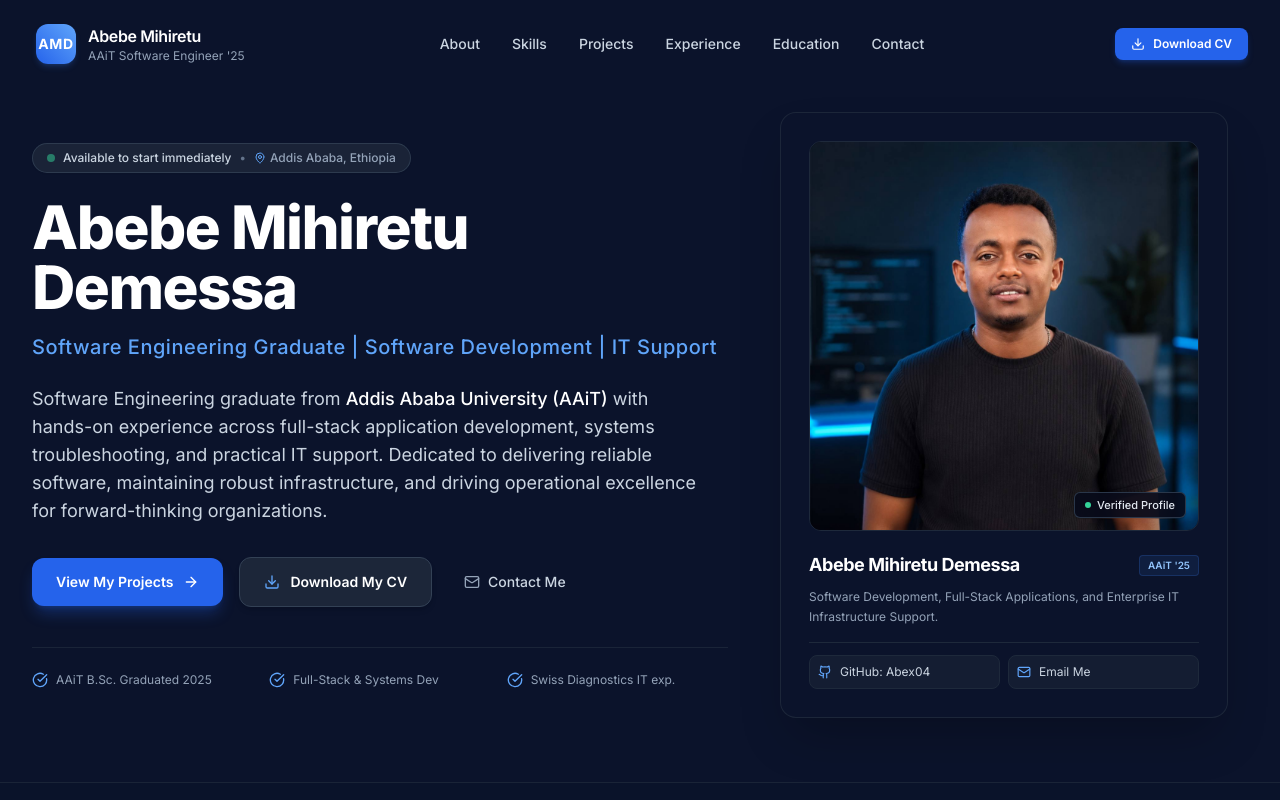
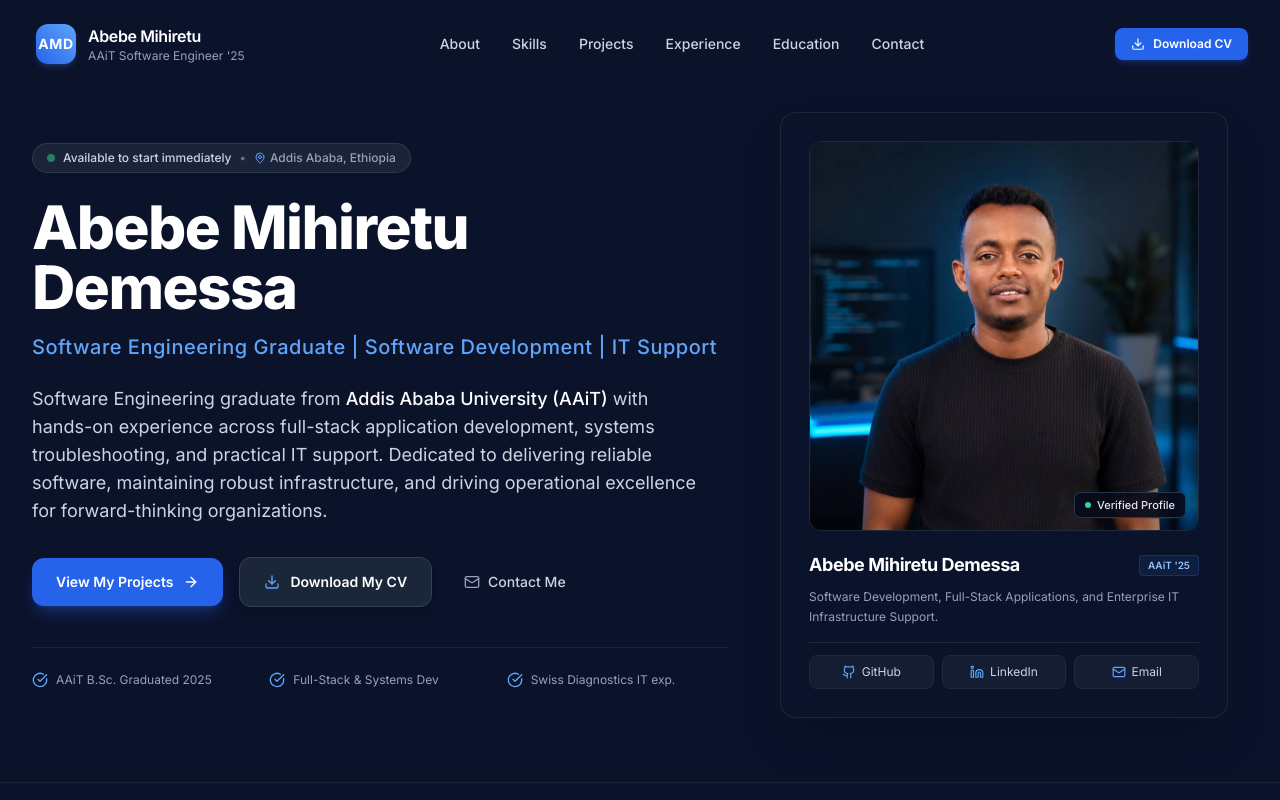
Before and after one commit to Abex04/abebe-portfolio, a React (Vite) app: page / in a window 1280 px wide. Shown: the top 800 px of the page. Built offline with nearby package versions, Linux system fonts and the light colour scheme.

Commit message:
feat: add LinkedIn profile across Hero, Contact, Footer, and SEO structured data

```diff
--- a/index.html
+++ b/index.html
@@ -60,7 +60,8 @@
       "email": "mailto:abebemihiretu217@gmail.com",
       "telephone": "+251919184704",
       "sameAs": [
-        "https://github.com/Abex04"
+        "https://github.com/Abex04",
+        "https://www.linkedin.com/in/abebe-mihiretu-b66791233/"
       ]
     }
     </script>
--- a/src/components/Contact.tsx
+++ b/src/components/Contact.tsx
@@ -10,7 +10,7 @@ import {
   Send,
   MessageSquare
 } from 'lucide-react';
-import { GithubIcon } from './Icons';
+import { GithubIcon, LinkedinIcon } from './Icons';
 import { personalInfo } from '../data/portfolioData';
 
 export const Contact: React.FC = () => {
@@ -163,6 +163,38 @@ export const Contact: React.FC = () => {
               </div>
             </div>
 
+            {/* LinkedIn Card */}
+            <div className="p-6 rounded-2xl bg-navy-950 border border-slate-800 hover:border-slate-700 transition-all shadow-sm">
+              <div className="flex items-start justify-between gap-4">
+                <div className="flex items-center gap-3">
+                  <div className="w-10 h-10 rounded-xl bg-electric-500/10 border border-electric-500/20 text-electric-400 flex items-center justify-center">
+                    <LinkedinIcon className="w-5 h-5" />
+                  </div>
+                  <div>
+                    <span className="text-xs text-slate-400 font-medium block">LinkedIn Profile</span>
+                    <a
+                      href={personalInfo.linkedin}
+                      target="_blank"
+                      rel="noopener noreferrer"
+                      className="text-sm sm:text-base font-semibold text-white hover:text-electric-300 transition-colors"
+                    >
+                      linkedin.com/in/{personalInfo.linkedinUsername}
+                    </a>
+                  </div>
+                </div>
+
+                <a
+                  href={personalInfo.linkedin}
+                  target="_blank"
+                  rel="noopener noreferrer"
+                  className="p-2 rounded-lg bg-slate-800/80 hover:bg-slate-800 text-slate-300 hover:text-white border border-slate-700 transition-colors"
+                  aria-label="Open LinkedIn"
+                >
+                  <ExternalLink className="w-4 h-4" />
+                </a>
+              </div>
+            </div>
+
             {/* Location Card */}
             <div className="p-6 rounded-2xl bg-navy-950 border border-slate-800 hover:border-slate-700 transition-all shadow-sm">
               <div className="flex items-center gap-3">
--- a/src/components/Footer.tsx
+++ b/src/components/Footer.tsx
@@ -1,6 +1,6 @@
 import React from 'react';
 import { Download, Mail, ChevronUp } from 'lucide-react';
-import { GithubIcon } from './Icons';
+import { GithubIcon, LinkedinIcon } from './Icons';
 import { personalInfo } from '../data/portfolioData';
 
 export const Footer: React.FC = () => {
@@ -75,6 +75,17 @@ export const Footer: React.FC = () => {
               </li>
               <li>
                 <a
+                  href={personalInfo.linkedin}
+                  target="_blank"
+                  rel="noopener noreferrer"
+                  className="inline-flex items-center gap-1.5 hover:text-white transition-colors"
+                >
+                  <LinkedinIcon className="w-3.5 h-3.5" />
+                  <span>LinkedIn Profile</span>
+                </a>
+              </li>
+              <li>
+                <a
                   href={`mailto:${personalInfo.email}`}
                   className="inline-flex items-center gap-1.5 hover:text-white transition-colors"
                 >
--- a/src/components/Hero.tsx
+++ b/src/components/Hero.tsx
@@ -1,6 +1,6 @@
 import React from 'react';
 import { ArrowRight, Download, Mail, MapPin, CheckCircle } from 'lucide-react';
-import { GithubIcon } from './Icons';
+import { GithubIcon, LinkedinIcon } from './Icons';
 import { personalInfo } from '../data/portfolioData';
 import { ImageWithFallback } from './ImageWithFallback';
 
@@ -137,22 +137,34 @@ export const Hero: React.FC = () => {
                   </p>
 
                   {/* Quick Contact & Social links strip */}
-                  <div className="grid grid-cols-2 gap-2 pt-3 border-t border-slate-800 text-xs">
+                  <div className="grid grid-cols-3 gap-2 pt-3 border-t border-slate-800 text-xs">
                     <a
                       href={personalInfo.github}
                       target="_blank"
                       rel="noopener noreferrer"
-                      className="flex items-center gap-2 p-2 rounded-lg bg-slate-800/50 hover:bg-slate-800 text-slate-300 hover:text-white transition-colors border border-slate-800"
+                      className="flex items-center justify-center gap-1.5 p-2 rounded-lg bg-slate-800/50 hover:bg-slate-800 text-slate-300 hover:text-white transition-colors border border-slate-800"
+                      title="GitHub Profile"
                     >
                       <GithubIcon className="w-3.5 h-3.5 text-electric-400" />
-                      <span className="truncate">GitHub: {personalInfo.githubUsername}</span>
+                      <span className="truncate">GitHub</span>
+                    </a>
+                    <a
+                      href={personalInfo.linkedin}
+                      target="_blank"
+                      rel="noopener noreferrer"
+                      className="flex items-center justify-center gap-1.5 p-2 rounded-lg bg-slate-800/50 hover:bg-slate-800 text-slate-300 hover:text-white transition-colors border border-slate-800"
+                      title="LinkedIn Profile"
+                    >
+                      <LinkedinIcon className="w-3.5 h-3.5 text-electric-400" />
+                      <span className="truncate">LinkedIn</span>
                     </a>
                     <a
                       href={`mailto:${personalInfo.email}`}
-                      className="flex items-center gap-2 p-2 rounded-lg bg-slate-800/50 hover:bg-slate-800 text-slate-300 hover:text-white transition-colors border border-slate-800"
+                      className="flex items-center justify-center gap-1.5 p-2 rounded-lg bg-slate-800/50 hover:bg-slate-800 text-slate-300 hover:text-white transition-colors border border-slate-800"
+                      title="Send Email"
                     >
                       <Mail className="w-3.5 h-3.5 text-electric-400" />
-                      <span className="truncate">Email Me</span>
+                      <span className="truncate">Email</span>
                     </a>
                   </div>
                 </div>
--- a/src/components/Icons.tsx
+++ b/src/components/Icons.tsx
@@ -15,3 +15,20 @@ export const GithubIcon: React.FC<{ className?: string }> = ({ className = "w-4
     <path d="M9 18c-4.51 2-5-2-7-2" />
   </svg>
 );
+
+export const LinkedinIcon: React.FC<{ className?: string }> = ({ className = "w-4 h-4" }) => (
+  <svg
+    className={className}
+    viewBox="0 0 24 24"
+    fill="none"
+    stroke="currentColor"
+    strokeWidth="2"
+    strokeLinecap="round"
+    strokeLinejoin="round"
+    aria-hidden="true"
+  >
+    <path d="M16 8a6 6 0 0 1 6 6v7h-4v-7a2 2 0 0 0-2-2 2 2 0 0 0-2 2v7h-4v-7a6 6 0 0 1 6-6z" />
+    <rect x="2" y="9" width="4" height="12" />
+    <circle cx="4" cy="4" r="2" />
+  </svg>
+);
--- a/src/data/portfolioData.ts
+++ b/src/data/portfolioData.ts
@@ -11,6 +11,8 @@ export const personalInfo = {
   location: "Addis Ababa, Ethiopia",
   github: "https://github.com/Abex04",
   githubUsername: "Abex04",
+  linkedin: "https://www.linkedin.com/in/abebe-mihiretu-b66791233/",
+  linkedinUsername: "abebe-mihiretu",
   cvFileName: "Abebe_Mihiretu_CV.pdf",
   cvDownloadPath: "/Abebe_Mihiretu_CV.pdf",
   availability: "Available to start immediately",
```
